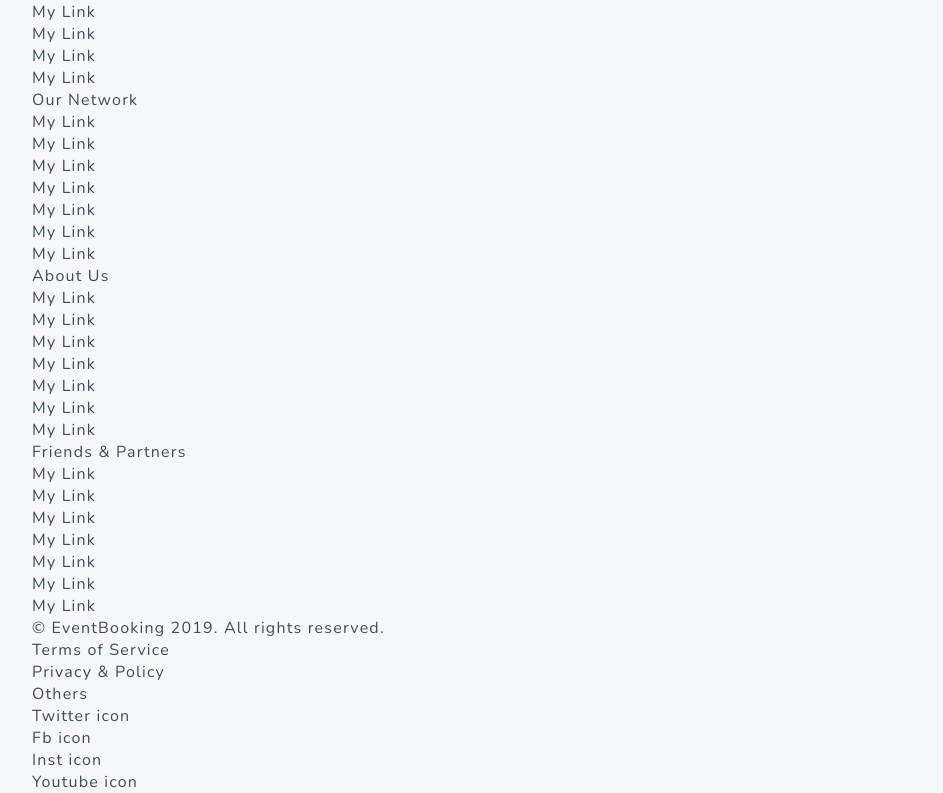
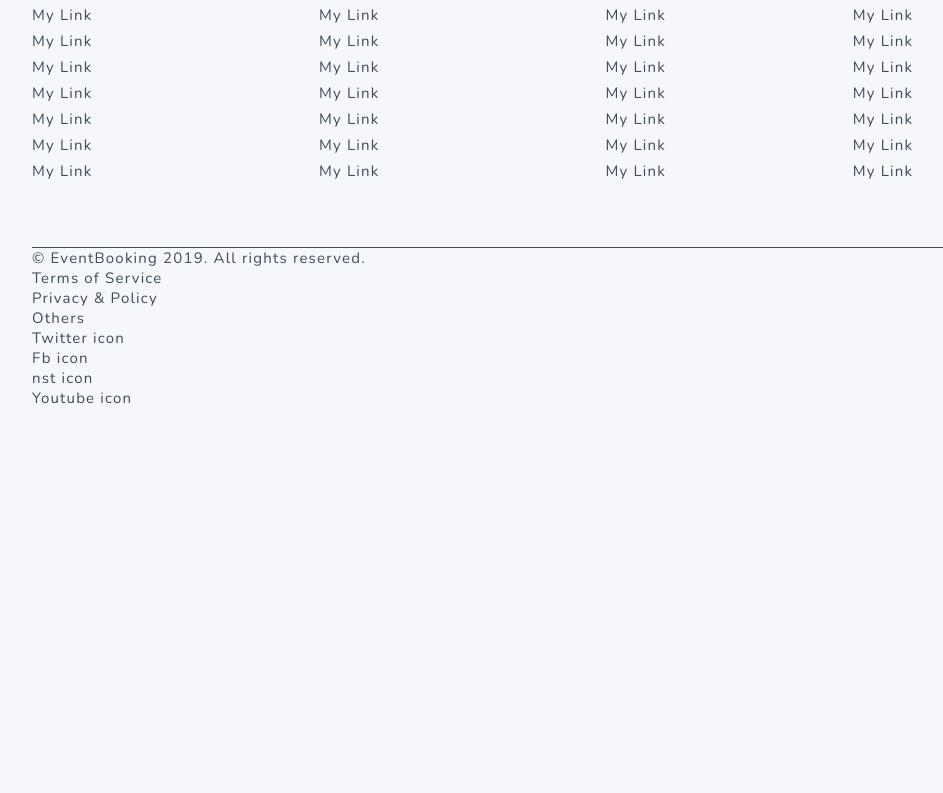
Before and after one commit to amashr/eventbooking-client, a Next.js app: page / in a window 1280 px wide. Shown: the part 487-1280 px from the top of the page, without its empty margins (108-1051 px from the left). After the commit the page ends 895 px from the top, so only its background shows below. Built offline with nearby package versions, Linux system fonts and the light colour scheme.

Commit message:
Style upper footer

```diff
--- a/components/Footer.js
+++ b/components/Footer.js
@@ -1,15 +1,36 @@
 import Link from 'next/link';
 import styled from 'styled-components';
+
+const StyledFooter = styled.footer`
+  font-size: 1.5rem;
+`;
 
 const Wrapper = styled.div`
   max-width: 100rem;
   margin: 0 auto;
 `;
 
+const UpperFooter = styled.div`
+  padding: 6rem 0;
+  border-bottom: 1px solid var(--blueCool3);
+
+  display: flex;
+  justify-content: space-between;
+
+  h4 {
+    padding-bottom: 1.2rem;
+    text-transform: uppercase;
+  }
+
+  li {
+    padding-bottom: 0.6rem;
+  }
+`;
+
 const Footer = () => (
-  <footer>
+  <StyledFooter>
     <Wrapper>
-      <div>
+      <UpperFooter>
         <ul>
           <h4>Helpful Links</h4>
           <li>
@@ -48,6 +69,7 @@
             </Link>
           </li>
         </ul>
+
         <ul>
           <h4>Our Network</h4>
           <li>
@@ -86,6 +108,7 @@
             </Link>
           </li>
         </ul>
+
         <ul>
           <h4>About Us</h4>
           <li>
@@ -124,6 +147,7 @@
             </Link>
           </li>
         </ul>
+
         <ul>
           <h4>Friends &amp; Partners</h4>
           <li>
@@ -162,41 +186,55 @@
             </Link>
           </li>
         </ul>
-      </div>
+      </UpperFooter>
 
       <div>
         <div>
           <p>&copy; EventBooking 2019. All rights reserved.</p>
           <ul>
             <li>
-              <Link href="/">Terms of Service</Link>
+              <Link href="/">
+                <a>Terms of Service</a>
+              </Link>
             </li>
             <li>
-              <Link href="/">Privacy &amp; Policy</Link>
+              <Link href="/">
+                <a>Privacy &amp; Policy</a>
+              </Link>
             </li>
             <li>
-              <Link href="/">Others</Link>
+              <Link href="/">
+                <a>Others</a>
+              </Link>
             </li>
           </ul>
           <ul>
             <li>
-              <Link href="/">Twitter icon</Link>
+              <Link href="/">
+                <a>Twitter icon</a>
+              </Link>
             </li>
             <li>
-              <Link href="/">Fb icon</Link>
+              <Link href="/">
+                <a>Fb icon</a>
+              </Link>
             </li>
             <li>
-              <Link href="/">Inst icon</Link>
+              <Link href="/">
+                <a>nst icon</a>
+              </Link>
             </li>
             <li>
-              <Link href="/">Youtube icon</Link>
+              <Link href="/">
+                <a>Youtube icon</a>
+              </Link>
             </li>
           </ul>
           <div />
         </div>
       </div>
     </Wrapper>
-  </footer>
+  </StyledFooter>
 );
 
 export default Footer;
```
